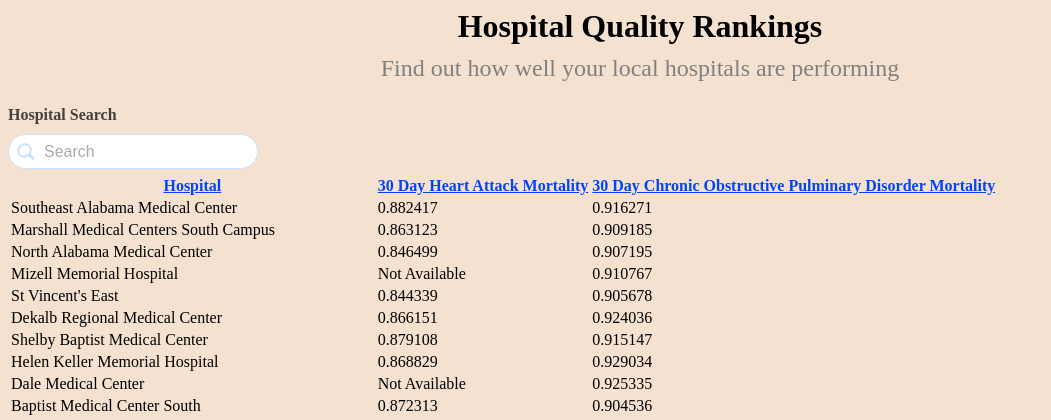
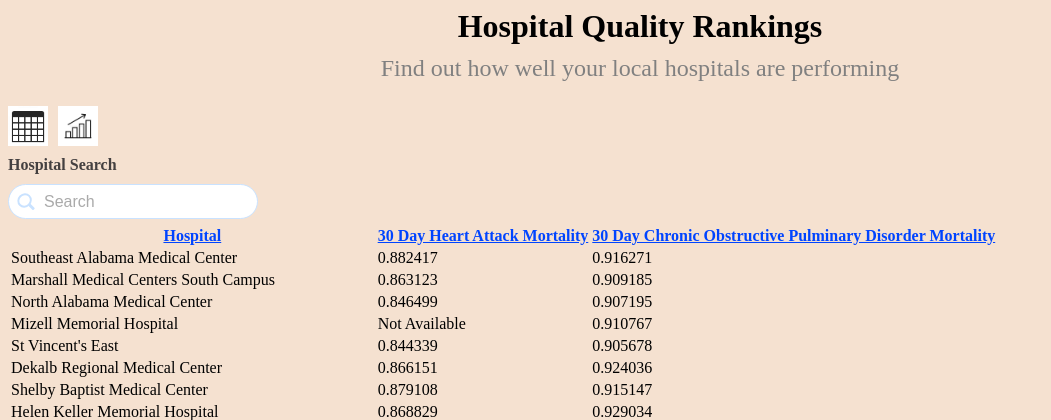
Before and after one commit to ianboru/hospital_finder, a Django app: page / in a window 1280 px wide. Shown: the top 420 px of the page, without its empty margins (0-1051 px from the left). Run offline with Django 4.2, Linux system fonts and the light colour scheme; some libraries are stand-ins or nearby versions.

Commit message:
adding graph page

```diff
--- /dev/null
+++ b/core/templates/graph.html
@@ -0,0 +1,6 @@
+{% load static %}
+{% include "header.html" %}
+
+<div>
+
+</div>
--- /dev/null
+++ b/core/templates/header.html
@@ -0,0 +1,13 @@
+{% load static %}
+<link href="{% static "/css/index.css" %}" rel="stylesheet" type="text/css">
+
+<h1 class="main-title">Hospital Quality Rankings</h3>
+<h3 class="sub-title">Find out how well your local hospitals are performing</h3>
+<div class="nav-tab-container">
+    <a href="{% url "graph" %}">
+        <img src="{% static "/icons/table_icon.png" %}"/>
+    </a>
+    <a href="{% url "index" %}">
+        <img src="{% static "/icons/graph_icon.jpeg" %}"/>
+    </a>
+</div>
--- a/core/templates/index.html
+++ b/core/templates/index.html
@@ -1,8 +1,7 @@
 {% load static %}
 <link href="{% static "/css/index.css" %}" rel="stylesheet" type="text/css">
 
-<h1 class="main-title">Hospital Quality Rankings</h3>
-<h3 class="sub-title">Find out how well your local hospitals are performing</h3>
+{% include "header.html" %}
 <div class="search-title">Hospital Search</div>
 {% include "search_form.html" %}
 <table class="table table-dark table-striped">
--- a/core/urls.py
+++ b/core/urls.py
@@ -2,4 +2,6 @@
 from core import views
 urlpatterns = [
     path('', views.index, name="index"),
+    path('graph', views.graph, name="graph"),
+
 ]
--- a/core/views.py
+++ b/core/views.py
@@ -44,3 +44,6 @@
         'sort_string' : sort_string
     }
     return render(request, "index.html", context)
+
+def graph(request, path=None):
+    return render(request, "graph.html")
--- a/static/css/index.css
+++ b/static/css/index.css
@@ -102,3 +102,18 @@
     align-items: center;
     justify-content: space-between;
   }
+
+  .nav-tab-container{
+    display: flex;
+    margin-bottom: 10px;
+  }
+
+  .nav-tab-container a{
+    margin-right: 10px;
+    cursor: pointer;
+  }
+
+  .nav-tab-container img{
+    height: 40px;
+    width: 40px;
+  }
```
Also changed, not shown: static/icons/graph_icon.jpeg (added), static/icons/table_icon.png (added), 1 other file.
